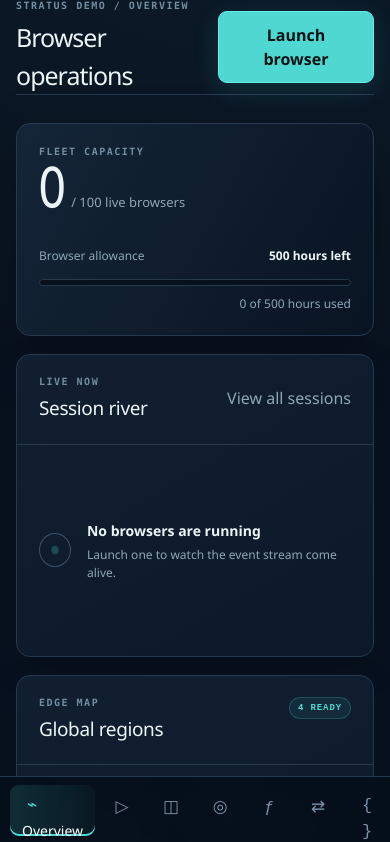
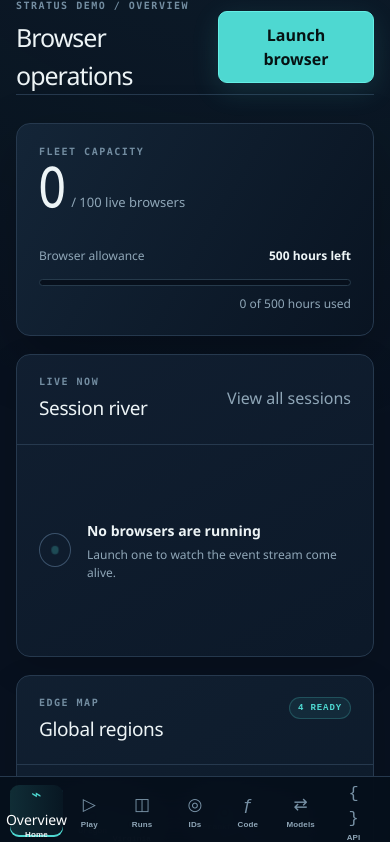
Before and after one commit to mehek-builds/stratus-browser-cloud, a website: page public/index.html in a window 390 px wide. Shown: the top 842 px of the page. Drawn offline with Linux system fonts and the light colour scheme; no server answers.

Commit message:
style(design): label mobile navigation states

```diff
--- a/public/app.js
+++ b/public/app.js
@@ -22,7 +22,12 @@ function toast(message) {
 const titles = { overview: 'Browser operations', playground: 'Browser playground', sessions: 'Session archive', contexts: 'Persistent identities', functions: 'Agent functions', gateway: 'Model gateway', developers: 'Developer control plane' };
 function showView(name) {
   $$('.view').forEach((view) => view.classList.toggle('active', view.id === name));
-  $$('.nav-item').forEach((button) => button.classList.toggle('active', button.dataset.view === name));
+  $$('.nav-item').forEach((button) => {
+    const active = button.dataset.view === name;
+    button.classList.toggle('active', active);
+    if (active) button.setAttribute('aria-current', 'page');
+    else button.removeAttribute('aria-current');
+  });
   $('#pageTitle').textContent = titles[name];
   $('#sectionName').textContent = name.toUpperCase();
   history.replaceState(null, '', `#${name}`);
--- a/public/index.html
+++ b/public/index.html
@@ -15,13 +15,13 @@
         <span><strong>STRATUS</strong><small>Browser operations</small></span>
       </a>
       <nav>
-        <button class="nav-item active" data-view="overview"><span>⌁</span>Overview</button>
-        <button class="nav-item" data-view="playground"><span>▷</span>Playground</button>
-        <button class="nav-item" data-view="sessions"><span>◫</span>Sessions</button>
-        <button class="nav-item" data-view="contexts"><span>◎</span>Identities</button>
-        <button class="nav-item" data-view="functions"><span>ƒ</span>Functions</button>
-        <button class="nav-item" data-view="gateway"><span>⇄</span>Model gateway</button>
-        <button class="nav-item" data-view="developers"><span>{ }</span>Developers</button>
+        <button class="nav-item active" data-view="overview" data-short="Home" aria-current="page"><span>⌁</span>Overview</button>
+        <button class="nav-item" data-view="playground" data-short="Play"><span>▷</span>Playground</button>
+        <button class="nav-item" data-view="sessions" data-short="Runs"><span>◫</span>Sessions</button>
+        <button class="nav-item" data-view="contexts" data-short="IDs"><span>◎</span>Identities</button>
+        <button class="nav-item" data-view="functions" data-short="Code"><span>ƒ</span>Functions</button>
+        <button class="nav-item" data-view="gateway" data-short="Models"><span>⇄</span>Model gateway</button>
+        <button class="nav-item" data-view="developers" data-short="API"><span>{ }</span>Developers</button>
       </nav>
       <div class="rail-foot">
         <div class="status-row"><span class="status-dot"></span>All systems ready</div>
--- a/public/styles.css
+++ b/public/styles.css
@@ -81,4 +81,5 @@ body{font-size:var(--type-body);line-height:1.5}
 .table-action{padding:8px 10px}
 .control-deck input,.view input,.view textarea{font-size:var(--type-ui)}
 @media (max-width:720px){.control-deck input,.view input,.view textarea{font-size:16px}}
+@media (max-width:720px){.rail nav{gap:0}.nav-item{flex:1;min-width:0;min-height:52px;padding:4px 1px;align-content:center;justify-items:center}.nav-item::after{content:attr(data-short);font:700 8px/1 "Avenir Next",Avenir,sans-serif;letter-spacing:.02em;color:var(--mist)}.nav-item.active::after{color:var(--porcelain)}}
 @media (prefers-reduced-motion:reduce){*,*:before,*:after{transition-duration:.001ms!important;transition-delay:0ms!important}}
```
